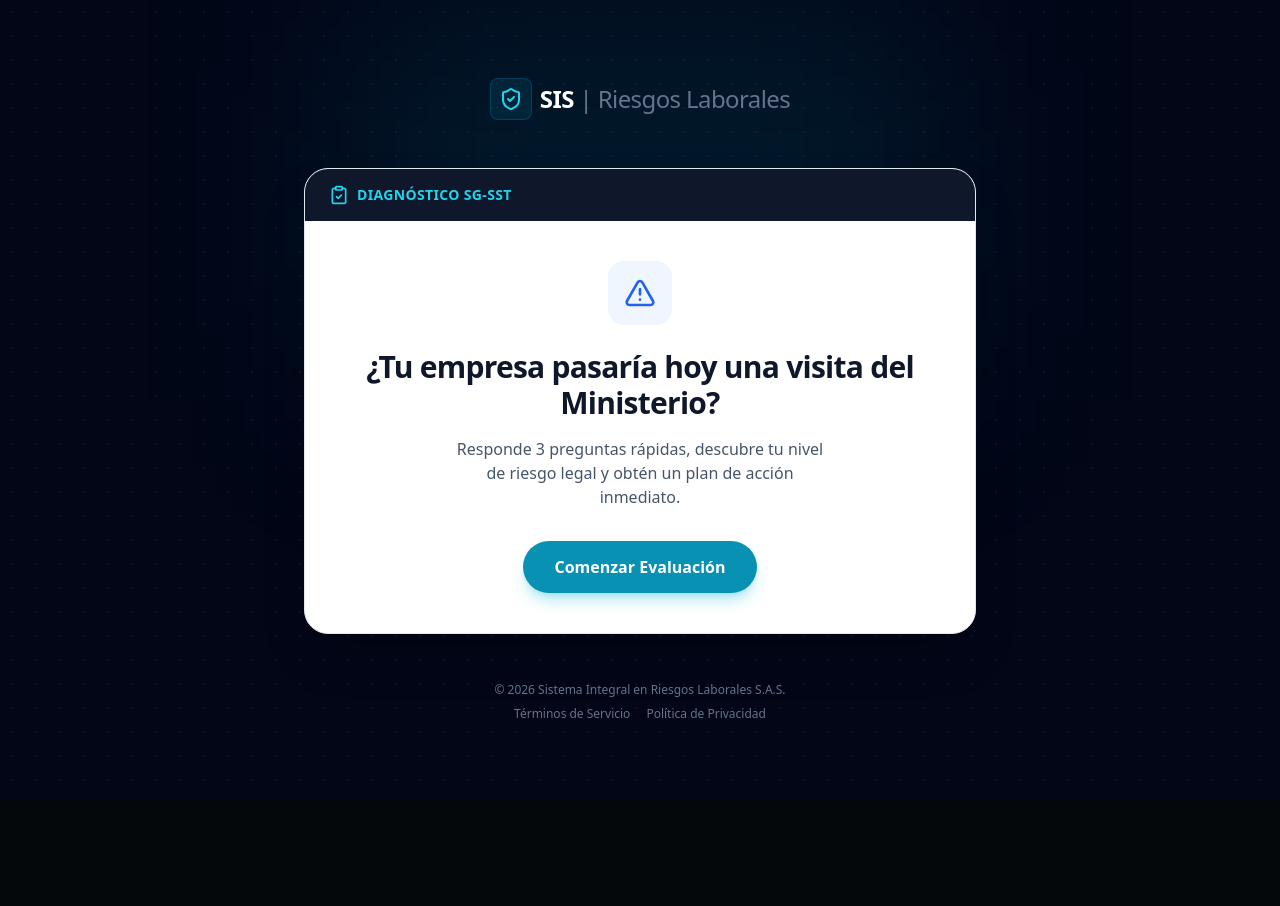
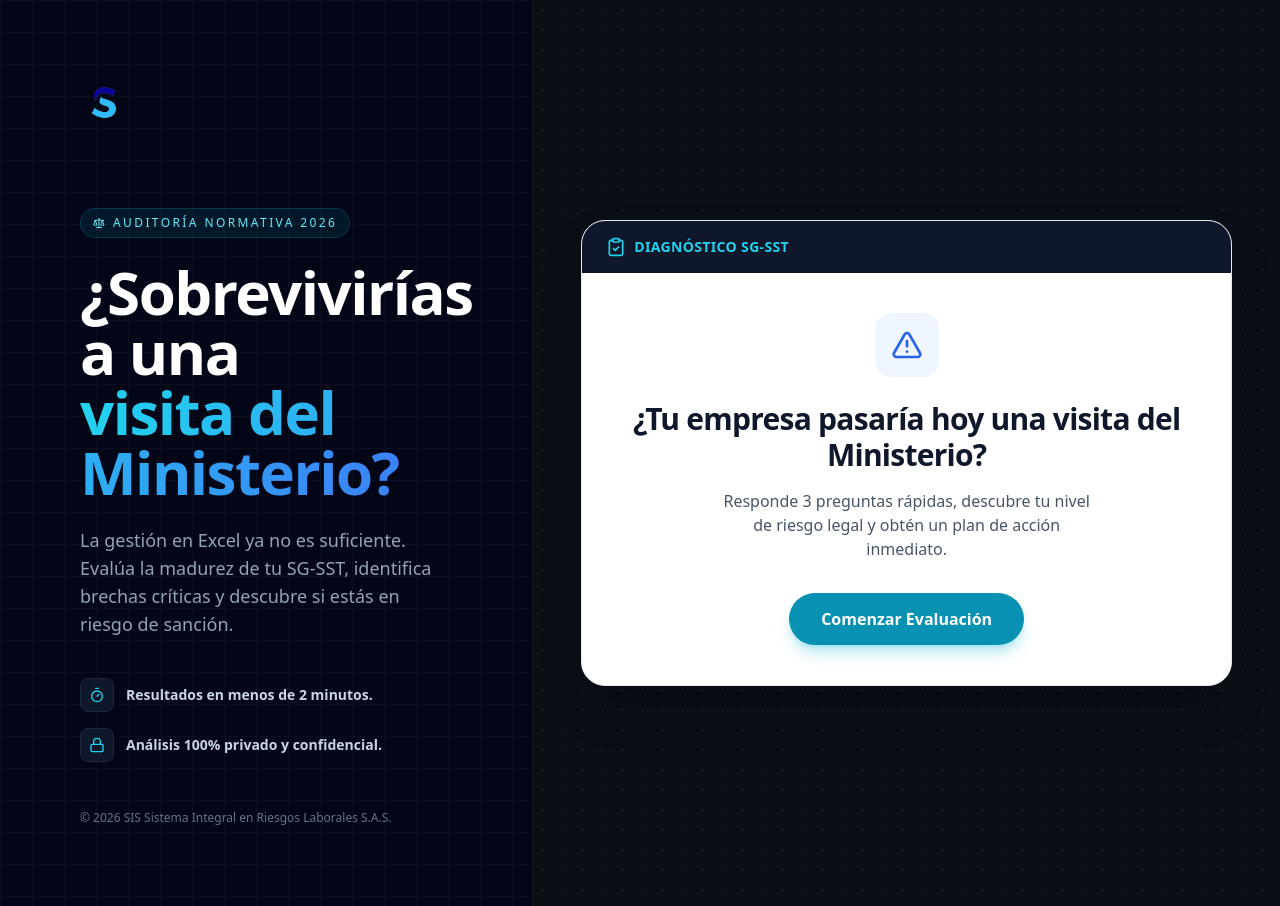
Before and after one commit to integralsst/SIS_CLIENT, a React (Vite) app: page /diagnostico in a window 1280 px wide. Before the commit the page ends 800 px from the top, so only its background shows below. Built offline with nearby package versions, Linux system fonts and the light colour scheme.

Commit message:
upgrade diagnostico

```diff
--- a/src/pages/public/DiagnosticoPage.tsx
+++ b/src/pages/public/DiagnosticoPage.tsx
@@ -1,42 +1,103 @@
 
+import { motion } from 'framer-motion';
 import { DiagnosticQuiz } from '../../components/home/DiagnosticQuiz';
-import { ShieldCheck } from 'lucide-react';
+import { Timer, Lock, Scale } from 'lucide-react';
+
+// Importamos el logo desde la carpeta assets.
+// (Asegúrate de que la extensión sea la correcta: .png, .svg, etc.)
+import logoSIS from '../../assets/logosis.webp';
 
 export default function DiagnosticoPage() {
   return (
-    // Usamos el mismo fondo corporativo oscuro para mantener la coherencia de marca,
-    // lo que hará que el componente del Quiz (que es blanco) resalte muchísimo.
-    <div className="min-h-screen bg-slate-950 font-sans selection:bg-cyan-500/30 flex flex-col items-center justify-center p-4 md:p-8 relative overflow-hidden">
+    <div className="min-h-screen w-full bg-slate-950 flex flex-col lg:flex-row font-sans selection:bg-cyan-500/30 overflow-hidden">
 
-      {/* --- ELEMENTOS DE FONDO --- */}
-      <div className="absolute inset-0 z-0 opacity-20 pointer-events-none bg-[radial-gradient(#334155_1px,transparent_1px)] [background-size:24px_24px]" />
-      <div className="absolute top-0 left-1/2 -translate-x-1/2 w-full max-w-[600px] h-[400px] bg-cyan-500/10 blur-[100px] pointer-events-none z-0" />
+      {/* ==========================================
+          LADO IZQUIERDO: Propuesta de Valor y Confianza
+          ========================================== */}
+      <div className="relative w-full lg:w-5/12 flex flex-col justify-between p-6 md:p-12 lg:p-16 xl:p-20 border-b lg:border-b-0 lg:border-r border-slate-800/50 z-10">
 
-      {/* --- LOGO MINIMALISTA --- */}
-      {/* Da confianza al usuario de que está en el sitio oficial sin ser un menú navegable */}
-      <div className="relative z-10 flex items-center gap-2 mb-8 md:mb-12">
-         <div className="p-2 bg-cyan-500/10 border border-cyan-500/20 rounded-lg">
-           <ShieldCheck className="text-cyan-400" size={24} />
-         </div>
-         <span className="text-white font-bold text-xl md:text-2xl tracking-tight">
-           SIS <span className="text-slate-500 font-normal">| Riesgos Laborales</span>
-         </span>
+        {/* Fondo sutil tipo cuadrícula técnica (sin destellos de luz excesivos) */}
+        <div className="absolute inset-0 z-0 opacity-[0.03] pointer-events-none bg-[linear-gradient(to_right,#ffffff_1px,transparent_1px),linear-gradient(to_bottom,#ffffff_1px,transparent_1px)] [background-size:32px_32px]" />
+
+        <div className="relative z-10">
+          {/* LOGO CORPORATIVO */}
+          <motion.div
+            initial={{ opacity: 0, x: -20 }}
+            animate={{ opacity: 1, x: 0 }}
+            transition={{ duration: 0.5 }}
+            className="mb-12 md:mb-20"
+          >
+            <img
+              src={logoSIS}
+              alt="SIS Riesgos Laborales Logo"
+              className="h-10 md:h-12 w-auto object-contain"
+            />
+          </motion.div>
+
+          {/* COPY PERSUASIVO */}
+          <motion.div
+            initial={{ opacity: 0, y: 20 }}
+            animate={{ opacity: 1, y: 0 }}
+            transition={{ duration: 0.6, delay: 0.1 }}
+          >
+            <div className="inline-flex items-center gap-2 px-3 py-1.5 rounded-full border border-cyan-500/20 bg-cyan-500/10 text-cyan-300 text-[10px] md:text-xs uppercase tracking-[0.2em] font-medium mb-6">
+              <Scale size={12} /> Auditoría Normativa 2026
+            </div>
+
+            <h1 className="text-4xl md:text-5xl lg:text-5xl xl:text-6xl font-bold text-white mb-6 tracking-tight leading-[1.1]">
+              ¿Sobrevivirías a una <br />
+              <span className="text-transparent bg-clip-text bg-gradient-to-r from-cyan-400 to-blue-500">
+                visita del Ministerio?
+              </span>
+            </h1>
+
+            <p className="text-slate-400 text-base md:text-lg font-medium leading-relaxed max-w-md mb-10">
+              La gestión en Excel ya no es suficiente. Evalúa la madurez de tu SG-SST, identifica brechas críticas y descubre si estás en riesgo de sanción.
+            </p>
+
+            {/* MICRO-COMPROMISOS (Derribar objeciones) */}
+            <ul className="space-y-4">
+              <li className="flex items-center gap-3 text-sm font-semibold text-slate-300">
+                <div className="p-2 rounded-lg bg-slate-900 border border-slate-800 text-cyan-400"><Timer size={16} /></div>
+                Resultados en menos de 2 minutos.
+              </li>
+              <li className="flex items-center gap-3 text-sm font-semibold text-slate-300">
+                <div className="p-2 rounded-lg bg-slate-900 border border-slate-800 text-cyan-400"><Lock size={16} /></div>
+                Análisis 100% privado y confidencial.
+              </li>
+            </ul>
+          </motion.div>
+        </div>
+
+        {/* FOOTER IZQUIERDO (Solo en Desktop) */}
+        <div className="hidden lg:block relative z-10 mt-12 text-slate-500 text-xs font-medium">
+          <p>© {new Date().getFullYear()} SIS Sistema Integral en Riesgos Laborales S.A.S.</p>
+        </div>
       </div>
 
-      {/* --- EL COMPONENTE PRINCIPAL --- */}
-      <div className="relative z-10 w-full flex justify-center">
-        {/* Aquí simplemente importamos y renderizamos el componente que ya creaste */}
-        <DiagnosticQuiz />
+      {/* ==========================================
+          LADO DERECHO: El Diagnóstico Interactivo
+          ========================================== */}
+      <div className="relative w-full lg:w-7/12 flex items-center justify-center p-4 md:p-8 lg:p-12 bg-[#0a0f16] z-0">
+
+        {/* Patrón de puntos para darle profundidad al fondo del quiz */}
+        <div className="absolute inset-0 z-0 opacity-30 pointer-events-none bg-[radial-gradient(#334155_1px,transparent_1px)] [background-size:20px_20px]" />
+
+        <motion.div
+          initial={{ opacity: 0, scale: 0.95 }}
+          animate={{ opacity: 1, scale: 1 }}
+          transition={{ duration: 0.7, ease: [0.16, 1, 0.3, 1], delay: 0.2 }}
+          className="relative z-10 w-full max-w-2xl"
+        >
+          {/* El componente del Quiz importado */}
+          <DiagnosticQuiz />
+        </motion.div>
+
       </div>
 
-      {/* --- FOOTER DE CONFIANZA --- */}
-      {/* Solo texto legal básico para cumplir con políticas de publicidad (Google/Meta Ads) */}
-      <div className="relative z-10 mt-12 text-center text-slate-500 text-xs font-medium">
-        <p>© {new Date().getFullYear()} Sistema Integral en Riesgos Laborales S.A.S.</p>
-        <div className="flex gap-4 justify-center mt-2">
-          <a href="#" className="hover:text-cyan-400 transition-colors">Términos de Servicio</a>
-          <a href="#" className="hover:text-cyan-400 transition-colors">Política de Privacidad</a>
-        </div>
+      {/* FOOTER MÓVIL (Visible solo en pantallas pequeñas) */}
+      <div className="lg:hidden w-full p-6 bg-[#0a0f16] text-center text-slate-500 text-xs font-medium border-t border-slate-800/50">
+        <p>© {new Date().getFullYear()} SIS Sistema Integral en Riesgos Laborales S.A.S.</p>
       </div>
 
     </div>
```
